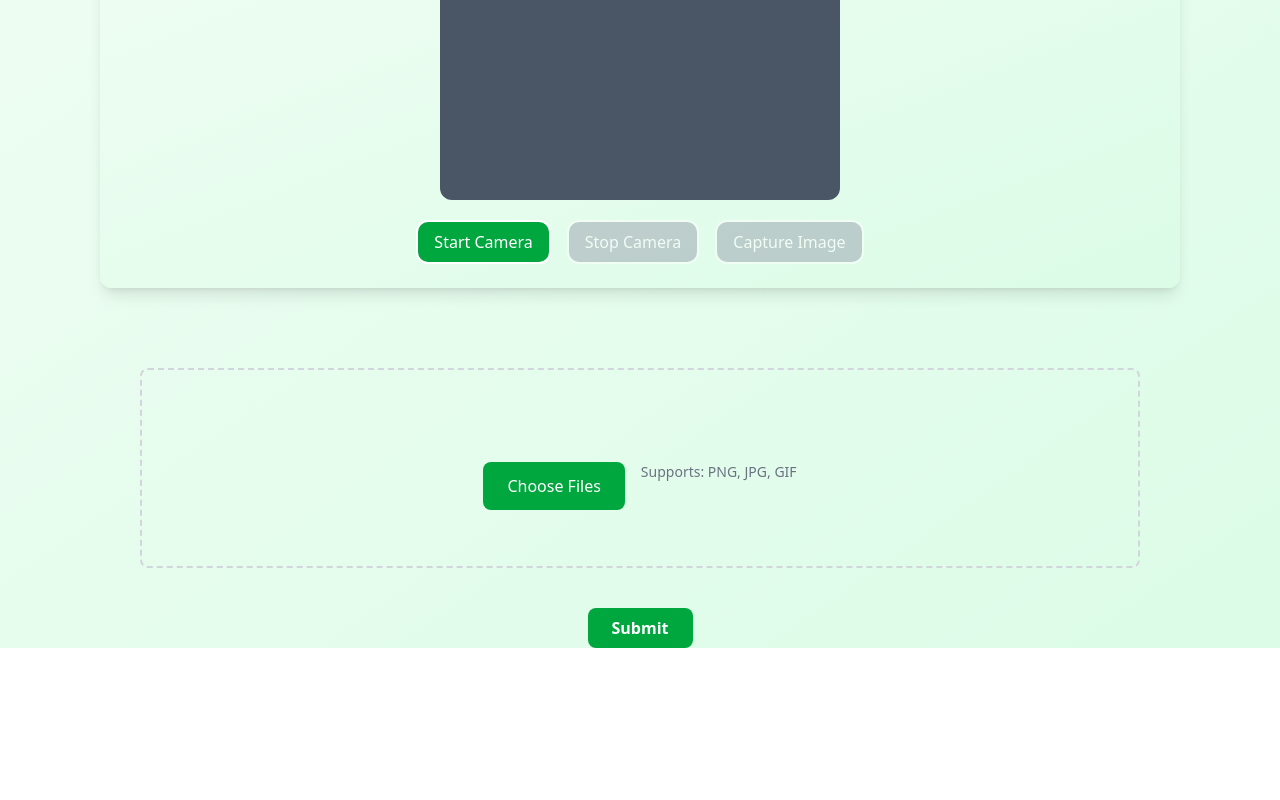
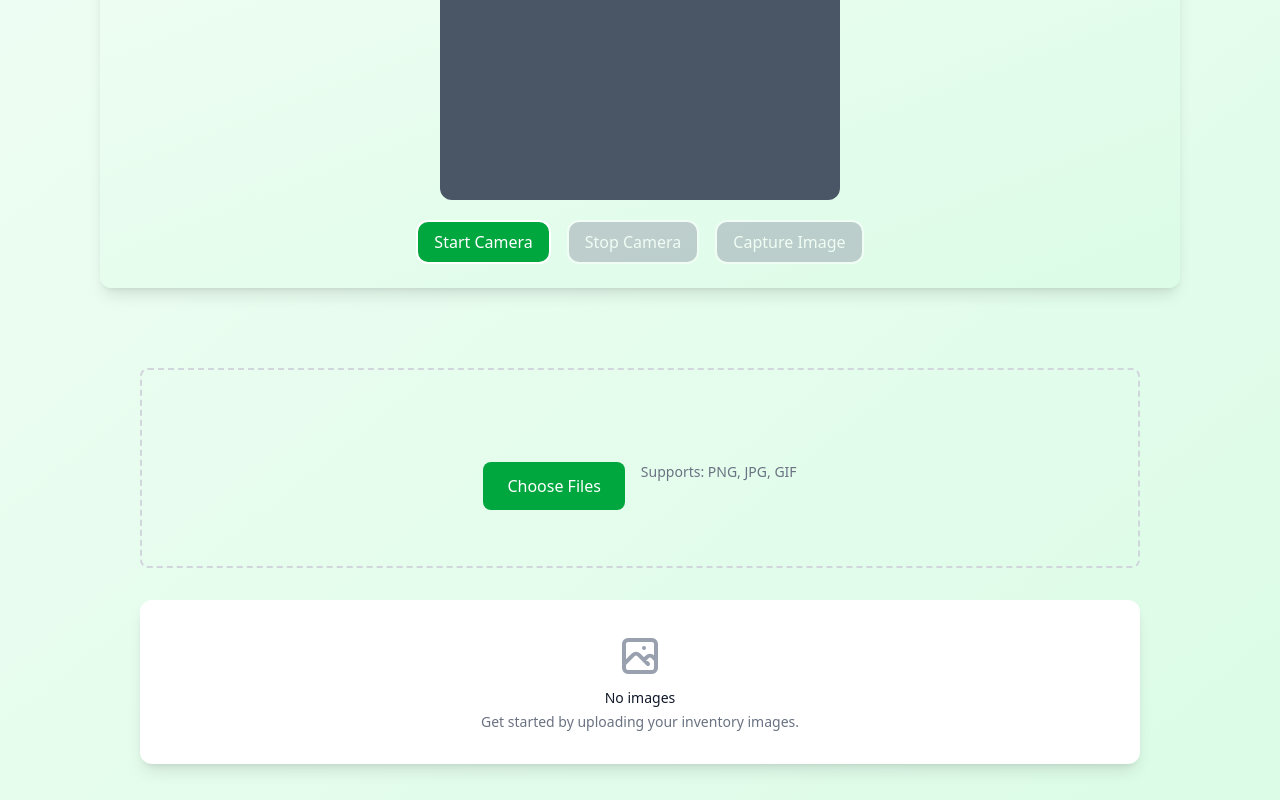
Before and after one commit to RonitKorat/KitchenSenseAI, a React (Vite) app in the folder frontend/: page /inventory in a window 1280 px wide. Shown: the part 325-1125 px from the top of the page. Before the commit the page ends 973 px from the top, so only its background shows below. Built offline with nearby package versions, Linux system fonts and the light colour scheme.

Commit message:
image preview below choose file done

```diff
--- a/frontend/src/pages/Inventory.jsx
+++ b/frontend/src/pages/Inventory.jsx
@@ -115,6 +115,7 @@ const Inventory = () => {
 
   return (
     <>
+      <div className="text-center bg-gradient-to-br from-green-50 to-green-100 dark:from-gray-900 dark:to-gray-800 transition-colors duration-300">
         <motion.div
           initial={{ opacity: 0, y: 20 }}
           animate={{ opacity: 1, y: 0 }}
@@ -237,15 +238,60 @@ const Inventory = () => {
                 </div>
               </div>
             </div>
+          </motion.div>
+          {images.length === 0 && (
+            <motion.div
+              initial={{ opacity: 0 }}
+              animate={{ opacity: 1 }}
+              className="text-center text-gray-500 dark:text-gray-400 mt-8 w-250 h-50 mx-auto"
+            >
+              <div className="bg-white dark:bg-gray-800 rounded-xl shadow-lg p-8">
+                <svg
+                  className="mx-auto h-12 w-12 text-gray-400"
+                  fill="none"
+                  stroke="currentColor"
+                  viewBox="0 0 24 24"
+                >
+                  <path
+                    strokeLinecap="round"
+                    strokeLinejoin="round"
+                    strokeWidth={2}
+                    d="M4 16l4.586-4.586a2 2 0 012.828 0L16 16m-2-2l1.586-1.586a2 2 0 012.828 0L20 14m-6-6h.01M6 20h12a2 2 0 002-2V6a2 2 0 00-2-2H6a2 2 0 00-2 2v12a2 2 0 002 2z"
+                  />
+                </svg>
+                <h3 className="mt-2 text-sm font-medium text-gray-900 dark:text-white">
+                  No images
+                </h3>
+                <p className="mt-1 text-sm text-gray-500 dark:text-gray-400">
+                  Get started by uploading your inventory images.
+                </p>
+              </div>
+            </motion.div>
+          )}
+          {images.length > 0 && (
+            <div className="mt-10">
+              <div className="ml-30 grid grid-cols-1 md:grid-cols-2 lg:grid-cols-3  gap-6 mt-5 mr-30">
+                {images.map((image, index) => (
+                  <div key={index}>
+                    <img
+                      src={image.preview}
+                      alt={`Uploaded image ${index + 1}`}
+                      className="w-full h-50 object-cover border rounded-2xl "
+                    />
+                  </div>
+                ))}
+              </div>
               <button
                 className="mt-10 px-6 py-2 bg-green-600 hover:bg-green-700 rounded-lg font-bold text-white"
                 onClick={uploadImages}
                 type="button"
               >
-            Submit
+                Process
               </button>
+            </div>
+          )}
         </motion.div>
-      </motion.div>
+      </div>
     </>
   );
 };
```
Lines whose indentation alone changed are shown as unchanged.
